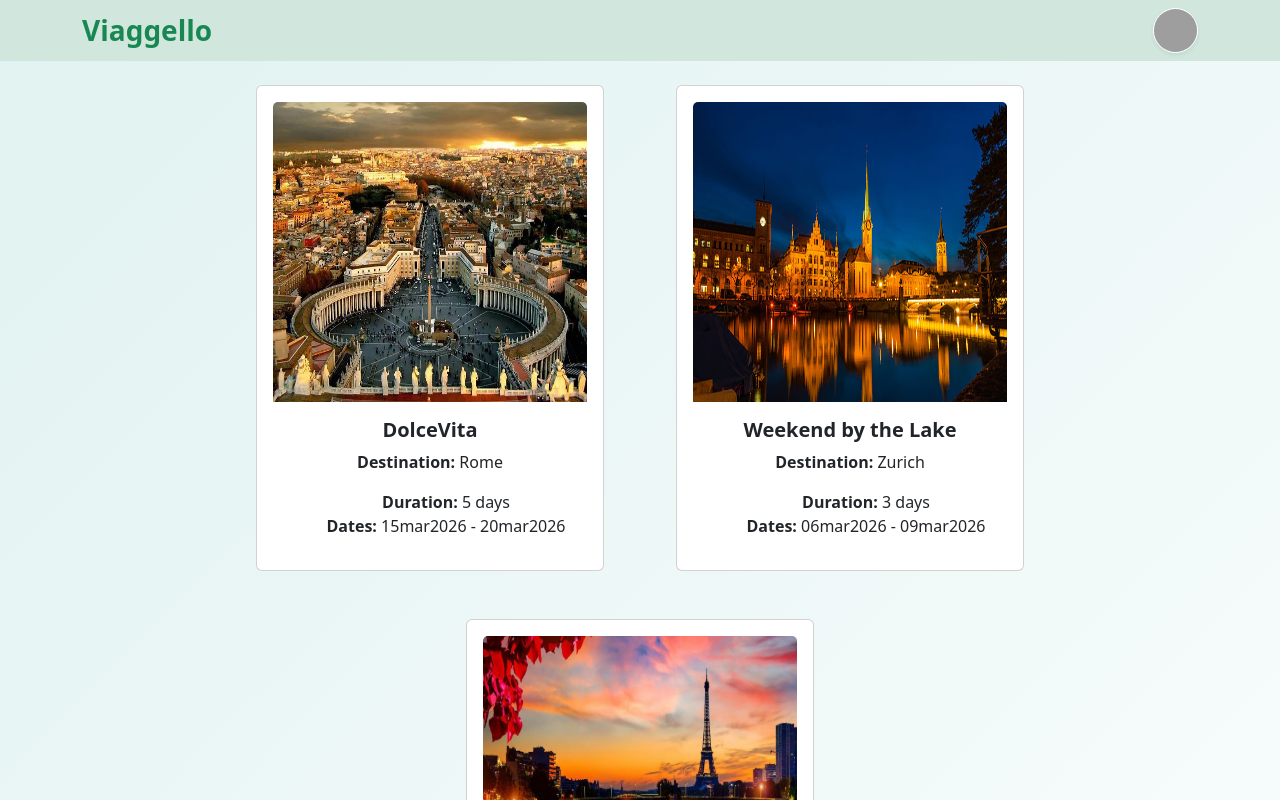
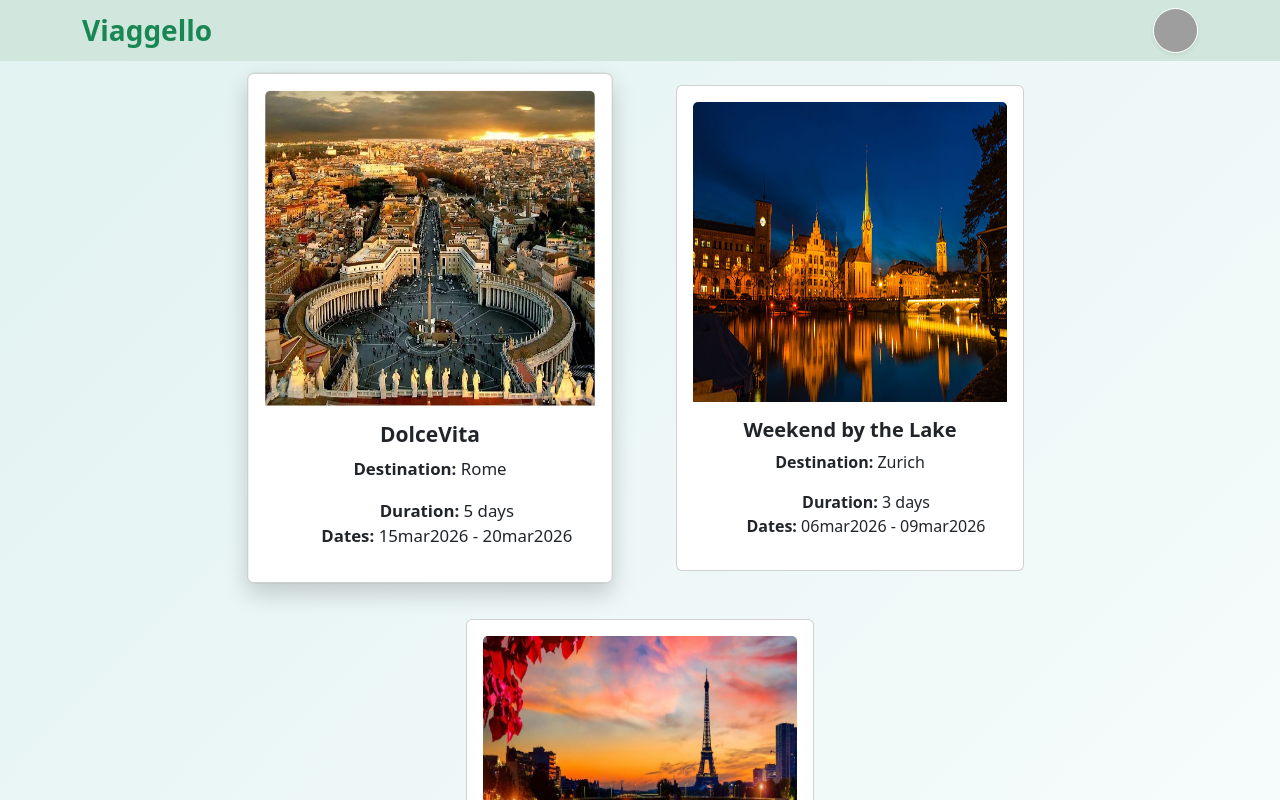
Before and after one commit to 0xMauriz/webapp-group-frontend, a React (Vite) app: page / in a window 1280 px wide. In both pictures the pointer is over the element 430 px from the left and 328 px from the top of the page. Shown: the top 800 px of the page. Built offline with nearby package versions, Linux system fonts and the light colour scheme; grey boxes are pictures that could not be loaded.

Commit message:
aggiunto hover a card

```diff
--- a/src/components/TravelCard.jsx
+++ b/src/components/TravelCard.jsx
@@ -3,7 +3,7 @@ function TravelCard(props) {
     props;
 
   return (
-    <div className="card p-3">
+    <div className="travel-card card p-3">
       <img
         src={`/imgs/${image}`}
         className="card-img-top card-img-trip"
--- a/src/index.css
+++ b/src/index.css
@@ -4,6 +4,7 @@ body {
 
 
 }
+
 .overlay {
   position: fixed;
   top: 0;
@@ -19,6 +20,7 @@ body {
   width: 100%;
   max-width: 500px;
 }
+
 .hidden {
   overflow: hidden;
 }
@@ -37,8 +39,15 @@ a {
   text-decoration: none;
 }
 
-.card-img-trip{
+.card-img-trip {
   max-width: 500px;
   height: 300px;
 
 }
+
+
+.travel-card:hover {
+  transform: scale(1.05);
+  box-shadow: 0 10px 22px rgba(0, 0, 0, .18);
+  transition: all 0.2s cubic-bezier(0.4, 0, 0.2, 1);
+}
```
